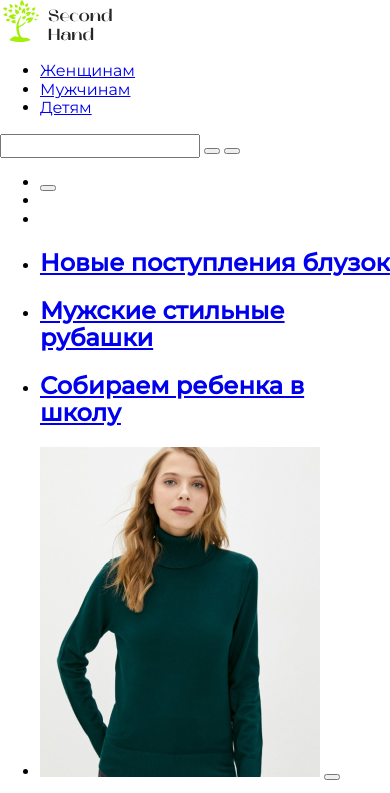
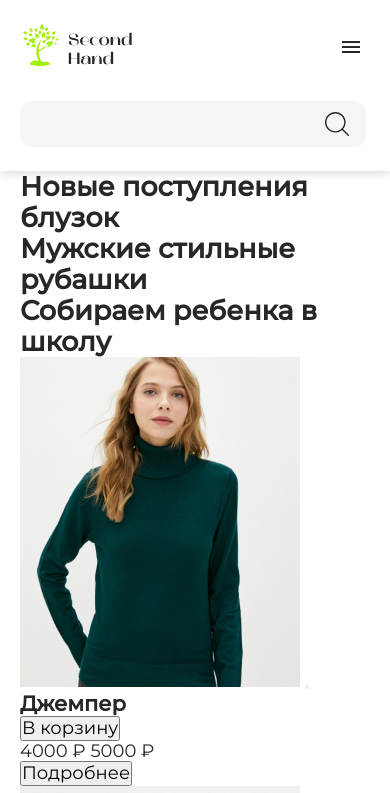
Before and after one commit to Denrubka/secondHand, a plain HTML site: page index.html in a window 390 px wide. Shown: the top 793 px of the page. Drawn offline with Linux system fonts and the light colour scheme.

Commit message:
day 2 ready

```diff
--- a/css/default.css
+++ b/css/default.css
@@ -1,3 +1,71 @@
+html {
+  box-sizing: border-box;
+  --main-color: #272727;
+}
+
+*,
+*:after,
+*:before {
+  box-sizing: inherit;
+}
+
 body {
+  min-width: 320px;
   font-family: 'Montserrat', sans-serif;
+  font-size: 18px;
+  font-weight: 400;
+  color: var(--main-color);
 }
+
+img {
+  max-width: 100%;
+  height: auto;
+}
+
+button {
+  cursor: pointer;
+  padding: 0;
+}
+
+input, textarea {
+  font-family: inherit;
+}
+
+a {
+  color: inherit;
+  text-decoration: none;
+}
+
+ul {
+  list-style: none;
+  padding: 0;
+  margin: 0;
+}
+
+h1, h2, h3, p {
+  margin: 0;
+}
+
+.container {
+  max-width: 1240px;
+  padding: 0 30px;
+  margin: 0 auto;
+}
+
+@media (max-width: 1200px) {
+  .container {
+    padding: 0 72px;
+  }
+}
+
+@media (max-width: 1000px) {
+  .container {
+    padding: 0 94px;
+  }
+}
+
+@media (max-width: 580px) {
+  .container {
+    padding: 0 20px;
+  }
+}
--- /dev/null
+++ b/css/module/header.css
@@ -0,0 +1,68 @@
+.header {
+  box-shadow: 0 2px 10px rgba(0, 0, 0, 0.15);
+  padding: 24px 0;
+}
+
+.header__container {
+  display: flex;
+  justify-content: space-between;
+  align-items: center;
+}
+
+.header__control-list {
+  display: flex;
+  align-items: center;
+}
+
+.header__control-item {
+  margin-right: 30px;
+}
+
+.header__control-item:last-child {
+  margin-right: 0;
+}
+
+.header__btn {
+  display: block;
+  width: 26px;
+  height: 24px;
+  background: transparent;
+  border: none;
+}
+
+.header__btn--cart {
+  background: url("/img/cart.svg")no-repeat center / contain;
+}
+
+.header__btn--favorites {
+  background: url("/img/favorite.svg")no-repeat center / contain;
+}
+
+.header__btn--person {
+  background: url("/img/person.svg")no-repeat center / contain;
+}
+
+@media (max-width: 760px) {
+  .header__container {
+    display: grid;
+    gap: 30px;
+    grid-template-columns: repeat(2, 1fr);
+  }
+
+  .header__logo {
+
+  }
+
+  .header__search {
+    grid-column: 1 / 3;
+  }
+
+  .header__navigation {
+    display: flex;
+    justify-content: flex-end;
+  }
+
+  .header__control-list {
+    display: none;
+  }
+}
--- /dev/null
+++ b/css/module/navigation.css
@@ -0,0 +1,177 @@
+.navigation {
+
+}
+.navigation__list {
+  display: flex;
+  gap: 60px;
+}
+.navigation__item {
+
+}
+.navigation__link {
+  font-weight: 300;
+  font-size: 18px;
+  line-height: 22px;
+}
+
+.navigation__btn {
+  background: transparent;
+  border: none;
+  display: none;
+  font-weight: 300;
+  font-size: 18px;
+  line-height: 22px;
+  transition: transform .24s ease, top .24s ease;
+}
+
+.navigation__btn-line {
+  transition: transform .24s ease;
+}
+
+.navigation__control-list {
+  display: none;
+}
+
+@media (max-width: 1000px) {
+
+  .navigation {
+    position: relative;
+    padding: 0 10px;
+  }
+
+  .navigation__btn {
+    display: flex;
+    align-items: center;
+    gap: 8px;
+  }
+
+  .navigation__btn:after {
+    content: '';
+    width: 14px;
+    height: 10px;
+    background: url("/img/arrow.svg")no-repeat center;
+    transition: transform .24s ease;
+  }
+
+  .navigation--active .navigation__btn:after {
+    transform: rotate(-180deg);
+  }
+
+  .navigation__list {
+    height: 0;
+    position: absolute;
+    overflow: hidden;
+    min-width: 100%;
+    top: 34px;
+    left: 0;
+    flex-direction: column;
+    gap: 15px;
+    background: #fff;
+    padding: 0 10px;
+  }
+
+  .navigation__link {
+    font-size: 14px;
+  }
+
+  .navigation--active .navigation__list {
+    height: auto;
+    padding-bottom: 13px;
+  }
+
+}
+
+@media (max-width: 760px) {
+
+  .navigation {
+    position: static;
+  }
+
+  .navigation__mobile-wrapper {
+    position: absolute;
+    top: 80px;
+    padding: 20px 94px;
+    left: -100%;
+    width: 100%;
+    z-index: 10;
+    background: #fff;
+    transition: left .24s ease;
+  }
+
+  .navigation--active .navigation__mobile-wrapper {
+    left: 0;
+  }
+
+  .navigation__btn {
+    position: relative;
+    width: 18px;
+    height: 12px;
+    font-size: 0;
+  }
+
+  .navigation__btn:after {
+    background: transparent;
+  }
+
+  .navigation__btn-line {
+    position: absolute;
+    left: 0;
+    right: 0;
+    top: 50%;
+    transform: translateY(-50%) scale(1);
+    height: 2px;
+    background: #272727;
+    transition: transform .24s ease, top .24s ease;
+  }
+
+  .navigation__btn:before, .navigation__btn:after {
+    content: '';
+    position: absolute;
+    left: 0;
+    width: 100%;
+    background: #272727;
+    height: 2px;
+    transition: transform .24s ease, top .24s ease;
+  }
+
+  .navigation__btn:before {
+    top: 0;
+  }
+
+  .navigation__btn:after {
+    top: calc(100% - 2px);
+  }
+
+  .navigation__btn--active .navigation__btn-line {
+    transform: scale(0);
+  }
+
+  .navigation__btn--active:before {
+    top: 50%;
+    transform: rotate(45deg);
+  }
+
+  .navigation__btn--active:after {
+    top: 50%;
+    transform: rotate(-45deg);
+  }
+
+  .navigation__list {
+    position: static;
+    flex-direction: row;
+    justify-content: space-between;
+    margin-bottom: 30px;
+  }
+
+  .navigation__control-list {
+    display: flex;
+    justify-content: flex-end;
+  }
+
+}
+
+@media (max-width: 580px) {
+  .navigation__mobile-wrapper {
+    padding: 20px;
+  }
+}
--- /dev/null
+++ b/css/module/search.css
@@ -0,0 +1,75 @@
+.search {
+  position: relative;
+  display: flex;
+  align-items: center;
+  height: 46px;
+  border-radius: 20px;
+}
+
+.search__button {
+  display: block;
+  position: relative;
+  z-index: 2;
+  width: 70px;
+  height: 100%;
+  background: #F5F5F5 url('/img/search.svg')no-repeat center / 24px;
+  border-radius: 20px;
+  border: none;
+  will-change: border-radius;
+  transition: border-radius .24s ease-in-out;
+}
+
+.search__input {
+  position: absolute;
+  right: 70px;
+  top: 0;
+  width: 500px;
+  height: 100%;
+  border: none;
+  transform: scaleX(0);
+  background: #F5F5F5;
+  transform-origin: right;
+  transition: transform .4s ease .2s;
+}
+
+.search--active .search__button {
+  border-radius: 0 20px 20px 0;
+}
+
+.search--active .search__input {
+  transform: scaleX(1);
+  padding: 14px 30px;
+  border-radius: 20px 0 0 20px;
+}
+
+.search__close {
+  visibility: hidden;
+  opacity: 0;
+  transition: opacity .24s ease-in-out;
+}
+
+.search--active .search__close {
+  visibility: visible;
+  opacity: 0.4;
+  position: absolute;
+  top: 6px;
+  right: 11px;
+  width: 12px;
+  height: 12px;
+  background: url("../../img/close.svg") no-repeat center center;
+  z-index: 3;
+  border: none;
+}
+
+@media (max-width: 760px) {
+  .search__input {
+    position: static;
+    width: 100%;
+    transform: scaleX(1);
+    border-radius: 12px 0 0 12px;
+  }
+
+  .search__button {
+    border-radius: 0 12px 12px 0;
+  }
+}
--- a/css/style.css
+++ b/css/style.css
@@ -1,3 +1,6 @@
 @import url('https://fonts.googleapis.com/css2?family=Montserrat:wght@300;400;500&display=swap');
 @import "normalize.css";
 @import "default.css";
+@import "module/header.css";
+@import "module/navigation.css";
+@import "module/search.css";
--- a/index.html
+++ b/index.html
@@ -11,16 +11,28 @@
 <body>
 
 <header class="header">
+  <div class="container header__container">
     <a href="index.html" class="header__logo">
       <img src="./img/logo.svg" alt="Логотип компании Second Hand" class="header__logo-img" width="112" height="42">
     </a>
 
     <nav class="navigation header__navigation">
+      <button class="navigation__btn">
+        <span class="navigation__btn-line">Каталог</span>
+      </button>
+      <div class="navigation__mobile-wrapper">
         <ul class="navigation__list">
           <li class="navigation__item"><a href="?category=women" class="navigation__link">Женщинам</a></li>
           <li class="navigation__item"><a href="?category=man" class="navigation__link">Мужчинам</a></li>
           <li class="navigation__item"><a href="?category=kids" class="navigation__link">Детям</a></li>
         </ul>
+
+        <ul class="header__control-list navigation__control-list">
+          <li class="header__control-item"><button class="header__btn header__btn--cart"></button></li>
+          <li class="header__control-item"><a href="?list=" class="header__btn header__btn--favorites"></a></li>
+          <li class="header__control-item"><a href="#" class="header__btn header__btn--person"></a></li>
+        </ul>
+      </div>
     </nav>
 
     <div class="header__search">
@@ -36,6 +48,7 @@
       <li class="header__control-item"><a href="?list=" class="header__btn header__btn--favorites"></a></li>
       <li class="header__control-item"><a href="#" class="header__btn header__btn--person"></a></li>
     </ul>
+  </div>
 </header>
 
 <main>
```
Also changed, not shown: img/arrow.svg (added), img/cart.svg (added), img/close.svg (added), img/favorite.svg (added), img/person.svg (added), img/search.svg (added). Lines whose indentation alone changed are shown as unchanged.
